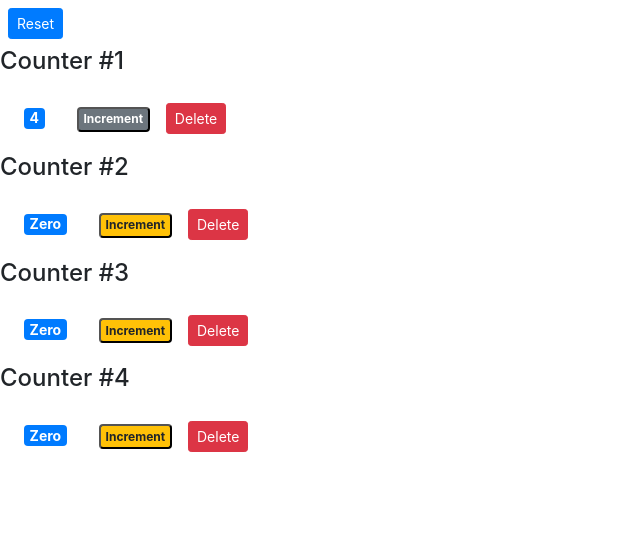
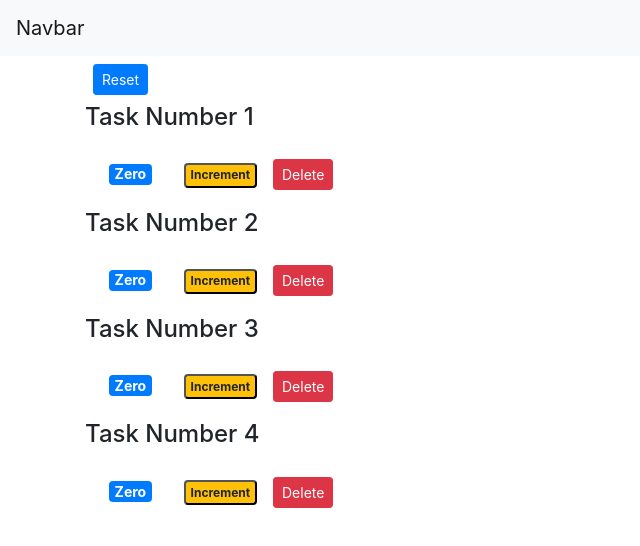
Before and after one commit to abhisheksaxena1998/reactstates, a React (Create React App) app: page / in a window 1280 px wide. Shown: the top 546 px of the page, without its empty margins (0-640 px from the left). Built offline with nearby package versions, Linux system fonts and the light colour scheme.

Commit message:
cart working

```diff
--- a/src/App.js
+++ b/src/App.js
@@ -1,25 +1,50 @@
+import React, { Component } from 'react';
 import logo from './logo.svg';
+import NavBar from './components/navbar';
+import Counters from "./components/counters"
 import './App.css';
 
-function App() {
-  return (
-    <div className="App">
-      <header className="App-header">
-        <img src={logo} className="App-logo" alt="logo" />
-        <p>
-          Edit <code>src/App.js</code> and save to reload.
-        </p>
-        <a
-          className="App-link"
-          href="https://reactjs.org"
-          target="_blank"
-          rel="noopener noreferrer"
-        >
-          Learn React
-        </a>
-      </header>
-    </div>
-  );
+class App extends Component {
+  state = {
+    counters: [
+      { id: 1, value: 0 },
+      { id: 2, value: 0 },
+      { id: 3, value: 0 },
+      { id: 4, value: 0 },
+    ],
+  };
+
+  handleIncrement = (counter) => {
+    const counters = [...this.state.counters];
+    const index = counters.indexOf(counter);
+    counters[index] = { ...counter };
+    counters[index].value++;
+    this.setState({ counters });
+  };
+
+  handleReset = () => {
+    const counters = this.state.counters.map((c) => {
+      c.value = 0;
+      return c;
+    });
+    this.setState({ counters });
+  };
+
+  handleDelete = (counterId) => {
+    console.log("Event handler called", counterId);
+    const counters = this.state.counters.filter((c) => c.id !== counterId);
+    this.setState({ counters });
+  };
+  render() {
+    return ( <React.Fragment>
+      <NavBar />
+      <main className="container">
+        <Counters
+        counters={this.state.counters}
+        onReset={this.handleReset} onIncrement={this.handleIncrement} onDelete={this.handleDelete}/>
+        </main>
+      </React.Fragment> );
+  }
 }
 
 export default App;
--- a/src/components/counters.jsx
+++ b/src/components/counters.jsx
@@ -2,53 +2,23 @@
 import Counter from "./counter";
 
 class Counters extends Component {
-  state = {
-    counters: [
-      { id: 1, value: 4 },
-      { id: 2, value: 0 },
-      { id: 3, value: 0 },
-      { id: 4, value: 0 },
-    ],
-  };
-
-  handleIncrement = (counter) => {
-    const counters = [...this.state.counters];
-    const index = counters.indexOf(counter);
-    counters[index] = { ...counter };
-    counters[index].value++;
-    this.setState({ counters });
-  };
-
-  handleReset = () => {
-    const counters = this.state.counters.map((c) => {
-      c.value = 0;
-      return c;
-    });
-    this.setState({ counters });
-  };
-
-  handleDelete = (counterId) => {
-    console.log("Event handler called", counterId);
-    const counters = this.state.counters.filter((c) => c.id !== counterId);
-    this.setState({ counters });
-  };
   render() {
     return (
       <div>
         <button
-          onClick={this.handleReset}
+          onClick={this.props.onReset}
           className="btn btn-primary btn-sm m-2"
         >
           Reset
         </button>
-        {this.state.counters.map((counter) => (
+        {this.props.counters.map((counter) => (
           <Counter
             key={counter.id}
-            onIncrement={this.handleIncrement}
-            onDelete={this.handleDelete}
+            onIncrement={this.props.onIncrement}
+            onDelete={this.props.onDelete}
             counter={counter}
           >
-            <h4>Counter #{counter.id}</h4>
+            <h4>Task Number {counter.id}</h4>
           </Counter>
         ))}
       </div>
--- /dev/null
+++ b/src/components/navbar.jsx
@@ -0,0 +1,15 @@
+import React, { Component } from "react";
+class Navbar extends Component {
+  state = {};
+  render() {
+    return (
+      <nav className="navbar navbar-light bg-light">
+        <a className="navbar-brand" href="#">
+          Navbar
+        </a>
+      </nav>
+    );
+  }
+}
+
+export default Navbar;
--- a/src/index.js
+++ b/src/index.js
@@ -8,7 +8,7 @@
 
 ReactDOM.render(
   <React.StrictMode>
-    <Counters />
+    <App />
   </React.StrictMode>,
   document.getElementById('root')
 );
```
Also changed, not shown: 1 other file (tests, documents, lock files or other folders).
